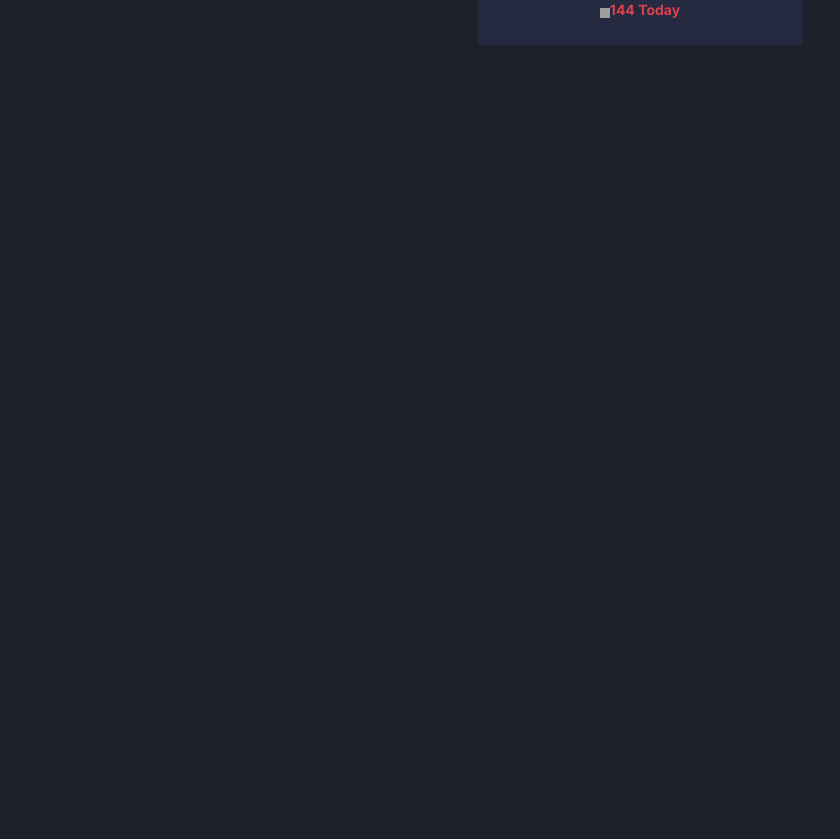
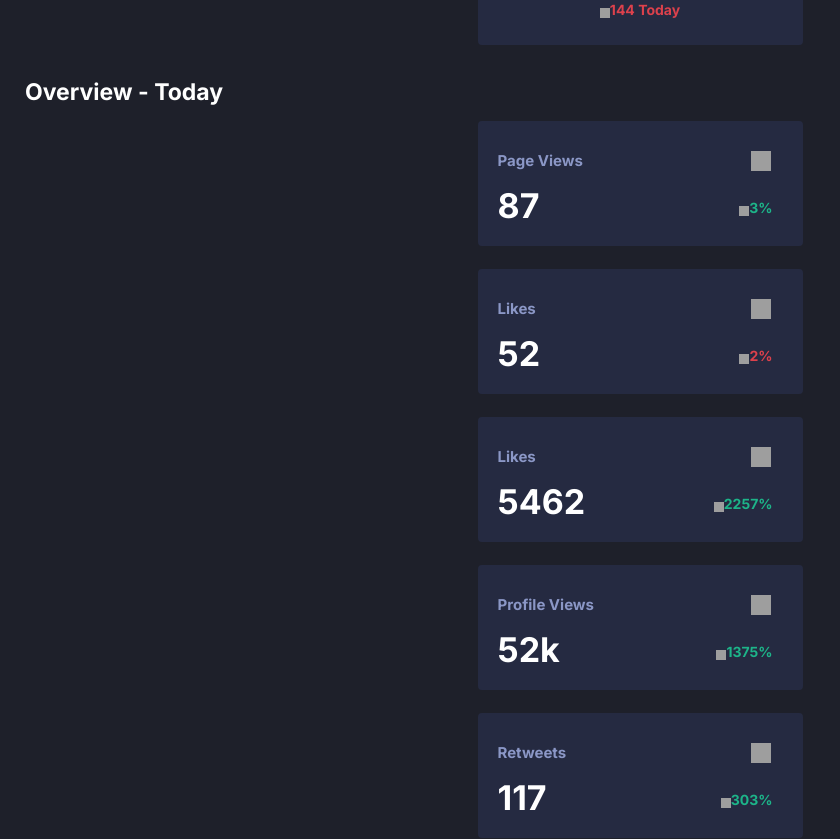
Before and after one commit to carloscasciano/social_media_dashboard, a React (Create React App) app: page / in a window 1280 px wide. Shown: the part 1080-1919 px from the top of the page, without its empty margins (0-840 px from the left). Before the commit the page ends 1148 px from the top, so only its background shows below. Built offline with nearby package versions, Linux system fonts and the light colour scheme; grey boxes are pictures that could not be loaded.

Commit message:
Add subcard logic and styling

```diff
--- a/src/App.js
+++ b/src/App.js
@@ -1,11 +1,10 @@
-import React, {useState} from 'react';
+import React, { useState } from "react";
 import GlobalStyle from "./styles/global";
 import { themes } from "./styles/themes";
 import ThemeContext from "./styles/ThemeContext";
 import Header from "./components/header/Header";
-import Dashboard from "./components/dashboard/Dashboard"
-import {dummyDataMainCards} from "./dummyData/dummyData"
-
+import Dashboard from "./components/dashboard/Dashboard";
+import { dummyDataMainCards, dummyDataSubCards } from "./dummyData/dummyData";
 
 function App() {
   const [currentTheme, setCurrentTheme] = useState(themes.dark);
@@ -20,8 +19,12 @@ function App() {
     <>
       <ThemeContext.Provider value={currentTheme}>
         <GlobalStyle theme={currentTheme} />
-        <Header theme={currentTheme} handleThemeChange={handleThemeChange}/>
-        <Dashboard theme={currentTheme} mainCardsData={dummyDataMainCards}/>
+        <Header theme={currentTheme} handleThemeChange={handleThemeChange} />
+        <Dashboard
+          theme={currentTheme}
+          mainCardsData={dummyDataMainCards}
+          subCardsData={dummyDataSubCards}
+        />
       </ThemeContext.Provider>
     </>
   );
--- a/src/components/cards/mainCard/MainCard.js
+++ b/src/components/cards/mainCard/MainCard.js
@@ -8,7 +8,7 @@ import {
 } from "./mainCardStyles";
 import { getSocialImage } from "../../../resources/getSocialImage";
 import { getSocialColor } from "../../../resources/getSocialColor";
-import { roundMetrics } from "../../../resources/roundMetrics"
+import { roundMetrics } from "../../../resources/roundMetrics";
 
 export default function MainCard({ mainCardData }) {
   return (
--- /dev/null
+++ b/src/components/cards/subCard/SubCard.js
@@ -0,0 +1,37 @@
+import React from "react";
+import {
+  SubCardContainer,
+  MetricNameContainer,
+  SocialLogoContainer,
+  MetricValueContainer,
+  MetricComparisonContainer,
+} from "./subCardStyles";
+import { getSocialImage } from "../../../resources/getSocialImage";
+import { roundMetrics } from "../../../resources/roundMetrics";
+
+export default function SubCard({ subCardData }) {
+  return (
+    <SubCardContainer>
+      <MetricNameContainer>
+        <p>{subCardData.metric}</p>
+      </MetricNameContainer>
+      <SocialLogoContainer>
+        <img src={getSocialImage(subCardData.socialMedia)} alt="social media" />
+      </SocialLogoContainer>
+      <MetricValueContainer>
+        <p>{roundMetrics(subCardData.metricValue)}</p>
+      </MetricValueContainer>
+      <MetricComparisonContainer metricValue={subCardData.comparisonMetric}>
+        <div className="metricHolder">
+          <div className="comparison" />
+          <p>
+            {subCardData.comparisonMetric < 0
+              ? subCardData.comparisonMetric * -1
+              : subCardData.comparisonMetric}
+            %
+          </p>
+        </div>
+      </MetricComparisonContainer>
+    </SubCardContainer>
+  );
+}
--- /dev/null
+++ b/src/components/cards/subCard/subCardStyles.js
@@ -0,0 +1,78 @@
+import styled from "styled-components";
+import { colors } from "../../../styles/themes";
+
+export const SubCardContainer = styled.div`
+  height: 125px;
+  width: 325px;
+  margin: 0 0 23px 0;
+  border-radius: 4px;
+  background-color: ${(props) => props.theme.cardBG};
+  display: grid;
+  grid-template-columns: repeat(2, 1fr);
+  grid-template-rows: repeat(2, 1fr);
+  grid-column-gap: 0px;
+  grid-row-gap: 0px;
+`;
+
+export const MetricNameContainer = styled.div`
+  grid-area: 1 / 1 / 2 / 2;
+  p {
+    padding: 30px 0 0 20px;
+    color: ${(props) => props.theme.desaturatedText};
+    font-weight: 700;
+  }
+`;
+
+export const SocialLogoContainer = styled.div`
+  grid-area: 1 / 2 / 2 / 3;
+  display: flex;
+  justify-content: flex-end;
+
+  img {
+    height: 20px;
+    width: 20px;
+    margin: 30px 32px 0 0;
+  }
+`;
+
+export const MetricValueContainer = styled.div`
+  grid-area: 2 / 1 / 3 / 2;
+  display: flex;
+  align-items: flex-end;
+
+  p {
+    color: ${(props) => props.theme.contrastText};
+    font-weight: 700;
+    font-size: 34px;
+    padding: 0 0 20px 20px;
+  }
+`;
+
+export const MetricComparisonContainer = styled.div`
+  grid-area: 2 / 2 / 3 / 3;
+  display: flex;
+  justify-content: flex-end;
+  align-items: flex-end;
+
+  .metricHolder{
+      display: flex;
+      padding: 0 30px 30px 0 ;
+  }
+
+  .comparison {
+    background-image: ${(props) =>
+      props.metricValue > 0
+        ? 'url("./images/icon-up.svg")'
+        : 'url("./images/icon-down.svg")'};
+    height: 10px;
+    width: 10px;
+    background-repeat: no-repeat;
+    margin: 7px 0 0 0;
+  }
+  p {
+    color: ${(props) =>
+      props.metricValue > 0 ? colors.limeGreen : colors.brightRed};
+    font-weight: 700;
+    font-size: 14px;
+  }
+`;
--- a/src/components/dashboard/Dashboard.js
+++ b/src/components/dashboard/Dashboard.js
@@ -1,7 +1,11 @@
 import React from "react";
+import { ThemeProvider } from "styled-components";
+import {
+  MainCardsDashboardContainer,
+  SubCardsDashboardContainer,
+} from "./dashboardStyles";
 import MainCard from "../cards/mainCard/MainCard";
-import { MainCardsDashboardContainer } from "./dashboardStyles";
-import { ThemeProvider } from "styled-components";
+import SubCard from "../cards/subCard/SubCard";
 
 export default function Dashboard(props) {
   return (
@@ -9,12 +13,15 @@ export default function Dashboard(props) {
       <ThemeProvider theme={props.theme}>
         <MainCardsDashboardContainer>
           {props.mainCardsData.map((c) => (
-            <MainCard
-              key={Math.random()}
-              mainCardData = {c}
-            />
+            <MainCard key={Math.random()} mainCardData={c} />
           ))}
         </MainCardsDashboardContainer>
+        <SubCardsDashboardContainer>
+          <h3>Overview - Today</h3>
+          {props.subCardsData.map((c) => (
+            <SubCard key={Math.random()} subCardData={c} />
+          ))}
+        </SubCardsDashboardContainer>
       </ThemeProvider>
     </div>
   );
--- a/src/components/dashboard/dashboardStyles.js
+++ b/src/components/dashboard/dashboardStyles.js
@@ -6,3 +6,20 @@ export const MainCardsDashboardContainer = styled.div`
   align-items: center;
   margin: -44px 0 0 0;
 `;
+
+export const SubCardsDashboardContainer = styled.div`
+  display: flex;
+  flex-direction: column;
+  align-items: center;
+  margin: 10px 0 0 0;
+
+  h3 {
+    align-self: flex-start;
+    margin: 0 0 15px 0;
+    padding: 0 0 0 25px;
+    color: ${(props) => props.theme.contrastText};
+    font-weight: 700;
+    font-size: 23px;
+  }
+
+`
--- a/src/dummyData/dummyData.js
+++ b/src/dummyData/dummyData.js
@@ -29,4 +29,53 @@ export const dummyDataMainCards = [
   },
 ];
 
-export const dummyDataSubCards = () => [];
+export const dummyDataSubCards = [
+  {
+    socialMedia: "facebook",
+    metric: "Page Views",
+    metricValue: 87,
+    comparisonMetric: 3,
+  },
+  {
+    socialMedia: "facebook",
+    metric: "Likes",
+    metricValue: 52,
+    comparisonMetric: -2,
+  },
+  {
+    socialMedia: "instagram",
+    metric: "Likes",
+    metricValue: 5462,
+    comparisonMetric: 2257,
+  },
+  {
+    socialMedia: "instagram",
+    metric: "Profile Views",
+    metricValue: 52000,
+    comparisonMetric: 1375,
+  },
+  {
+    socialMedia: "twitter",
+    metric: "Retweets",
+    metricValue: 117,
+    comparisonMetric: 303,
+  },
+  {
+    socialMedia: "twitter",
+    metric: "Likes",
+    metricValue: 507,
+    comparisonMetric: 553,
+  },
+  {
+    socialMedia: "youtube",
+    metric: "Likes",
+    metricValue: 107,
+    comparisonMetric: -19,
+  },
+  {
+    socialMedia: "youtube",
+    metric: "Total Views",
+    metricValue: 1407,
+    comparisonMetric: -12,
+  },
+];
```
